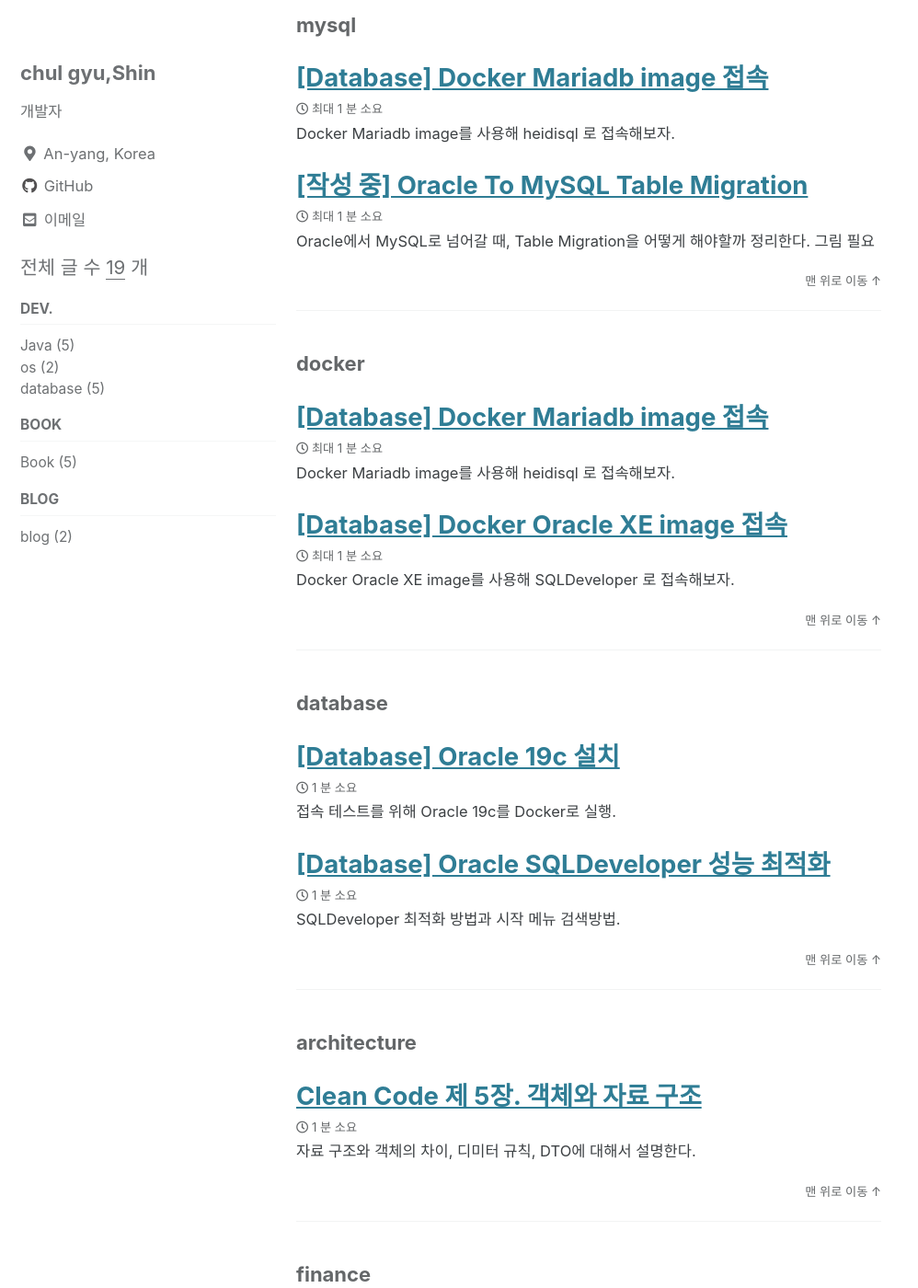
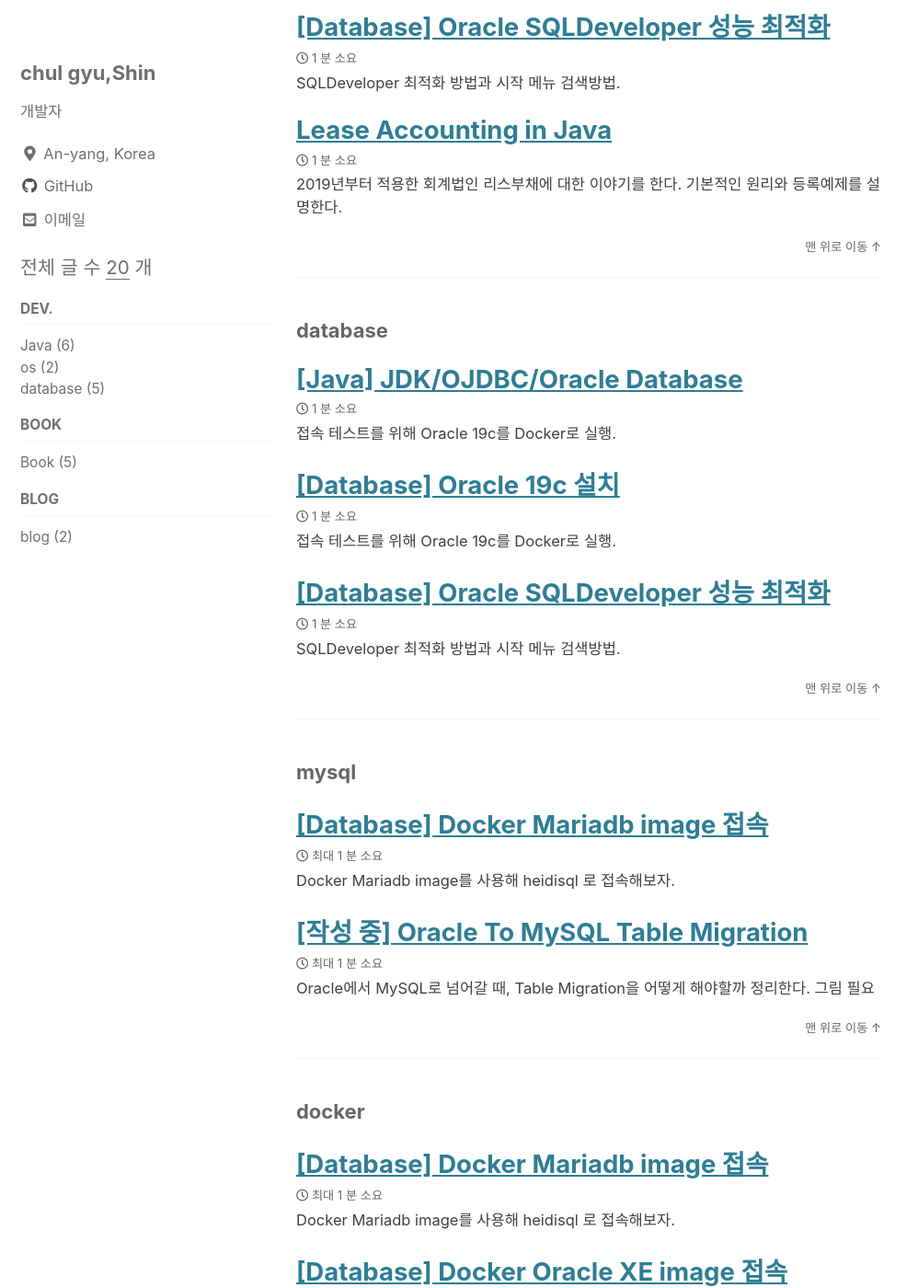
Before and after one commit to chulgs15/trifles, a Jekyll site: the page built from _pages/tags-archive.md, in a window 1280 px wide and 1400 px high, scrolled down 4388 px. Shown: the whole window at 92% size, without its empty margins (0-998 px from the left). Built offline with Jekyll 4.4.1, drawn with Linux system fonts in a browser that asks for light colours; cached includes are drawn as plain includes; some of the changed lines change nothing that is shown; some of the changed text lies outside the part shown.

Commit message:
jdk 이슈 정리

````diff
--- a/_posts/2021-05-15-docker-oracle19c.md
+++ b/_posts/2021-05-15-docker-oracle19c.md
@@ -14,14 +14,6 @@
 ---
 
  접속 테스트를 위해 Oracle 19c를 Docker로 실행.
-
-# Oracle 19c와 JDBC 접속 버젼확인
-
-기존 Oracle 11g를 19c Upgrade 프로젝트 중 JDBC 지원에 대한 이슈가 발생했다. jdk 1.8 이하로 만들어진 Java Web 프로그램들이 19c를 지원 여부를 확인해야 했다. Oracle의 공식 Homepage에서 확인하면 아래와 같이 나온다.
-
-![image](https://user-images.githubusercontent.com/22446581/118341483-4be64b80-b55a-11eb-98b9-d01fc30ac3ad.png)
-
-홈페이지 정보대로라면 대대적인 JDK 1.8 Upgrade를 해야할 상황이었다. 테스트를 위해서 Docker로 접속과 Select를 빠르게 테스트 해보았다.
 
 # 설치 방법
 
@@ -85,9 +77,11 @@
 
 실행 멸령어의 Option들은 이 [링크](https://github.com/oracle/docker-images/tree/main/OracleDatabase/SingleInstance)를 참조하자. 그리고 데이터 저장을 위해서 Volume(-v)을 위한 Folder를 생성했다.
 
-```
-docker run --name oracle19c \
+```powershell
+docker run --name  oracle19c \
 -p 1521:1521 -p 5500:5500 \
+-e ORACLE_SID=ORCLCDB \
+-e ORACLE_PDB=ORCLPDB1 \
 -e ORACLE_PWD=Oracle1234 \
 -e ORACLE_EDITION=standard \
 -e ENABLE_ARCHIVELOG=true \
--- /dev/null
+++ b/_posts/2021-05-18-JDK-JDBC-ORACLE.md
@@ -0,0 +1,131 @@
+---
+published: true
+layout: single
+title: "[Java] JDK/OJDBC/Oracle Database"
+comments: true
+categories:
+  - java
+tags:
+  - [serious, database, oracle, java]
+date: 2021-05-15
+last_modified_at: 2021-05-15
+toc: true
+toc_sticky: true
+---
+
+ 접속 테스트를 위해 Oracle 19c를 Docker로 실행.
+
+# Oracle 19c와 JDBC 접속 버젼확인
+
+기존 Oracle 11g를 19c Upgrade 프로젝트 중 JDBC 지원에 대한 이슈가 발생했다. jdk 1.8 이하로 만들어진 Java Web 프로그램들이 19c를 지원 여부를 확인해야 했다. Oracle의 공식 Homepage에서 확인하면 아래와 같이 나온다.
+
+![image](https://user-images.githubusercontent.com/22446581/118341483-4be64b80-b55a-11eb-98b9-d01fc30ac3ad.png)
+
+홈페이지 정보대로라면 대대적인 JDK 1.8 Upgrade를 해야할 상황이었다. 테스트를 위해서 Docker로 접속과 Select를 빠르게 테스트 해보았다.
+
+# 결론
+
+ 결론부터 이야기하면 JDK 1.5와 ojdbc5.jar로 Oracle 19c접속 및 Select는 성공했다.  그러면 Connection에 있어서 JDK, JDBC, DB Version의 어떤 숫자가 영향을 미치는가? 바로 아래 jar파일의 버젼이다.
+
+```xml
+<dependency>
+    <groupId>com.oracle.database.jdbc</groupId>
+    <artifactId>ojdbc5</artifactId>
+    <version>11.2.0.4</version>
+</dependency>
+```
+
+11.2.0.4  Version 이상은 ojdbc5.jar도 Oracle 19c에 접속할 수 있었다. 자세한 Support 내용은 [Oracle Support](https://docs.oracle.com/en/database/oracle/oracle-database/12.2/ntcli/oracle-database-client-and-oracle-database-interoperability.html#GUID-0C6321CC-3FB9-4F3E-99B0-DFDD73034C14)에서 검색하면 확인이 가능하다.
+
+![image](https://user-images.githubusercontent.com/22446581/118907863-483c3580-b95b-11eb-8fce-e2772b5b681d.png)
+
+하지만 이 JDBC만으로 접속은 불가능하다. 접속하면 아래 에러 메시지를 볼 수 있다.
+
+```
+ORA-28040: No matching authentication protocol
+```
+
+# 접속 & Select 테스트
+
+## ALLOWED_LOGON_VERSION_SERVER
+
+ Oracle Database는 Version을 올릴 때마다, 접속하려는 Client의 version을 높이기 위해 최소 접속 version을 정의한다. 이 정의한 version보다 낮으면 `ORA-28040` 오류가 발생한다. 그래서 Database Server의 설정을 변경해야 한다.
+
+아래 경로의 파일에 수정이 필요하다
+
+```bash
+$ORACLE_HOME/network/admin/sqlnet.ora
+```
+
+아래 내용을 추가하자. 숫자 8은 Id/Password 접속으로도 접속이 가능하도록 설정하는 방법이다.
+
+```
+NAME.DIRECTORY_PATH= (TNSNAMES, EZCONNECT, HOSTNAME)
+SQLNET.ALLOWED_LOGON_VERSION_SERVER=8
+SQLNET.ALLOWED_LOGON_VERSION_CLIENT=8
+```
+
+추가가 끝나면 Oracle Listener를 다시 시작해야 한다(`lsnrctl reload`).
+
+```
+sh-4.2$ lsnrctl reload
+
+LSNRCTL for Linux: Version 19.0.0.0.0 - Production on 20-MAY-2021 01:54:19
+
+Copyright (c) 1991, 2019, Oracle.  All rights reserved.
+
+Connecting to (DESCRIPTION=(ADDRESS=(PROTOCOL=IPC)(KEY=EXTPROC1)))
+The command completed successfully
+```
+
+## JAVA
+
+Simple하게 Database 버젼을 확인하는 Select를 만들었다.
+
+```java
+public class App {
+  public static void main(String[] args) throws Exception {
+    Connection conn = null;
+
+    String url = "jdbc:oracle:thin:@localhost:1521:ORCLCDB"; // localhost대신 ip주소가 들어갈수도
+    String id = "system";
+    String pw = "123456";
+
+    String version = System.getProperty("java.version");
+    System.out.println("JAVA Version : " + version);
+
+    Class.forName("oracle.jdbc.driver.OracleDriver");
+
+    conn = DriverManager.getConnection(url, id, pw);
+
+    PreparedStatement preparedStatement = conn.prepareCall("SELECT * FROM v$version");
+
+    ResultSet resultSet = preparedStatement.executeQuery();
+
+    while (resultSet.next()) {
+      System.out.println(resultSet.getString(1));
+    }
+
+    conn.close();
+  }
+}
+```
+
+### 결과
+
+```
+JAVA Version : 1.5.0_22
+Oracle Database 19c Standard Edition 2 Release 19.0.0.0.0 - Production
+```
+
+# 주의
+
+ 이 테스트는 단순히 접속 & Select를 실행한 것 뿐이다. 어플리케이션의 모든 비즈니스 동작을 반드시 확인해야 한다.
+
+# 참고
+
+
+  * https://www.oracle.com/database/technologies/faq-jdbc.html
+  * https://nenadnoveljic.com/blog/oracle-jdbc-security/
+  * https://docs.oracle.com/database/121/NETRF/sqlnet.htm#NETRF2010
+  * https://cofs.tistory.com/352
````
